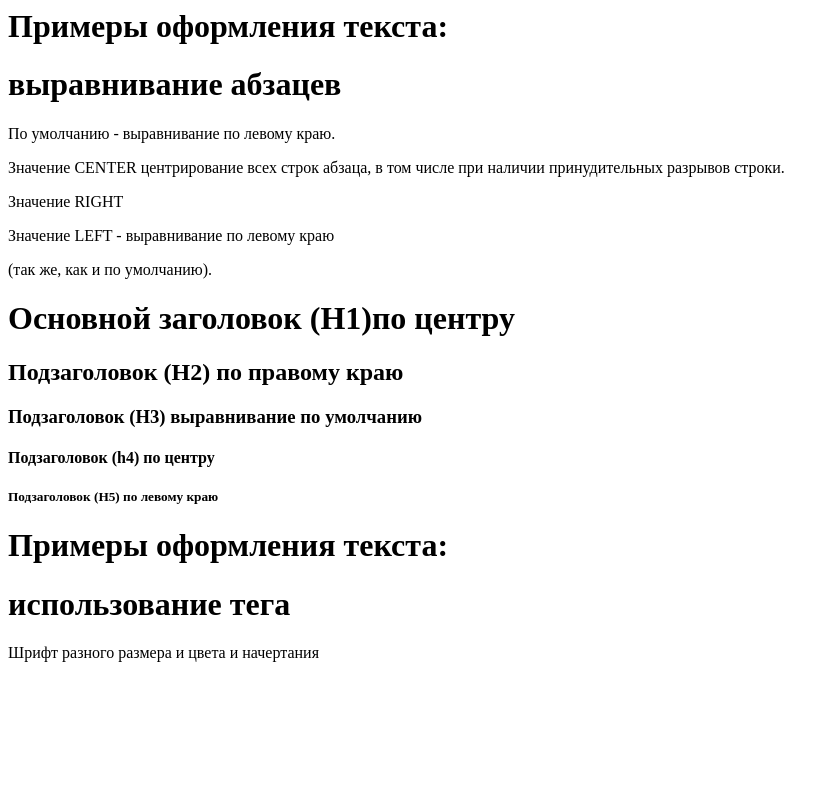
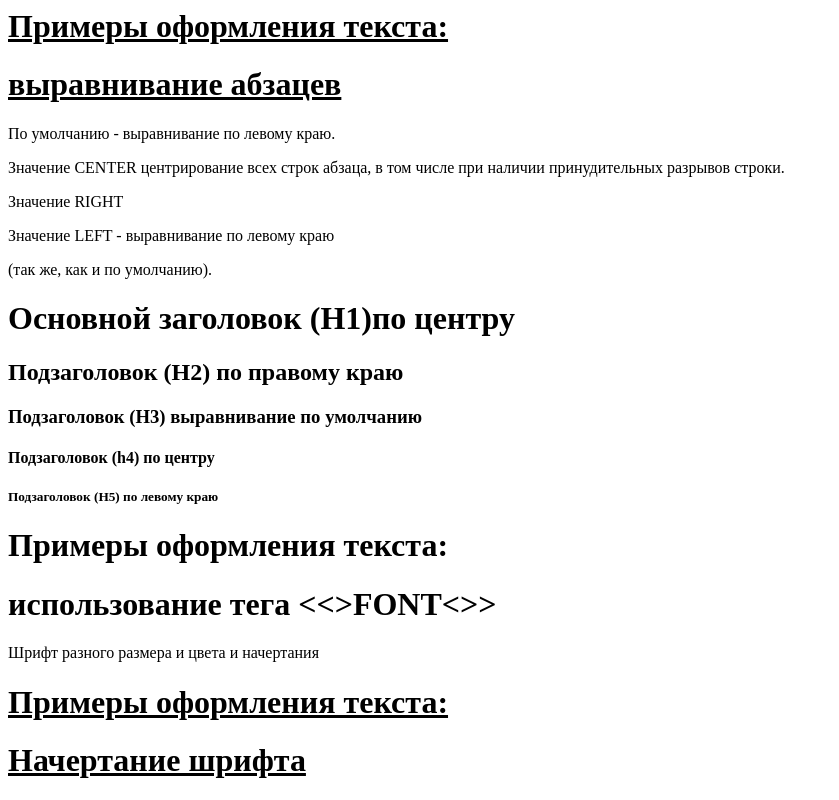
Before and after one commit to mxmknn/cheburek-111, a plain HTML site: page Index.html in a window 1280 px wide. Shown: the whole page, without its empty margins (0-839 px from the left). Drawn offline with Linux system fonts and the light colour scheme.

Commit message:
Update Index.html

```diff
--- a/Index.html
+++ b/Index.html
@@ -3,9 +3,9 @@
    <link rel="stylesheet" href="Style.css" type="text/css"/>
   <body>
     <h1 class="dolar_po_70_rub">
-  Примеры оформления текста:
+       <u>Примеры оформления текста:</u>
     </h1>
-     <h1 Style="text-align=center">выравнивание абзацев</h1>
+     <h1 class="dolar_po_70_rub"><u>выравнивание абзацев</u></h1>
              <p>По умолчанию - выравнивание по левому краю.</p>
              <p class="dolar_po_70_rub">Значение CENTER центрирование всех строк абзаца, в том числе при наличии принудительных разрывов строки.</p>
              <p class="right">Значение RIGHT</p>
@@ -17,8 +17,9 @@
      <h4 class="dolar_po_70_rub">Подзаголовок (h4) по центру</h4>
      <h5 class="dolar_po_70_rub">Подзаголовок (H5) по левому краю</h5>
         <h1 class="dolar_po_70_rub">Примеры оформления текста:</h1>
-        <h1 class="dolar_po_70_rub">использование тега <FONT></h1>
+        <h1 class="dolar_po_70_rub">использование тега <&lt>FONT<&gt></h1>
              <p class="mnogo"style="font size=:100; font color=pink; font family=Sans-serif">Шрифт разного размера и цвета и начертания</p>
-
+           <h1><u>Примеры оформления текста:</u></h1>
+           <h1><u>Начертание шрифта</u></h1>
    </body>
 </html>
```
